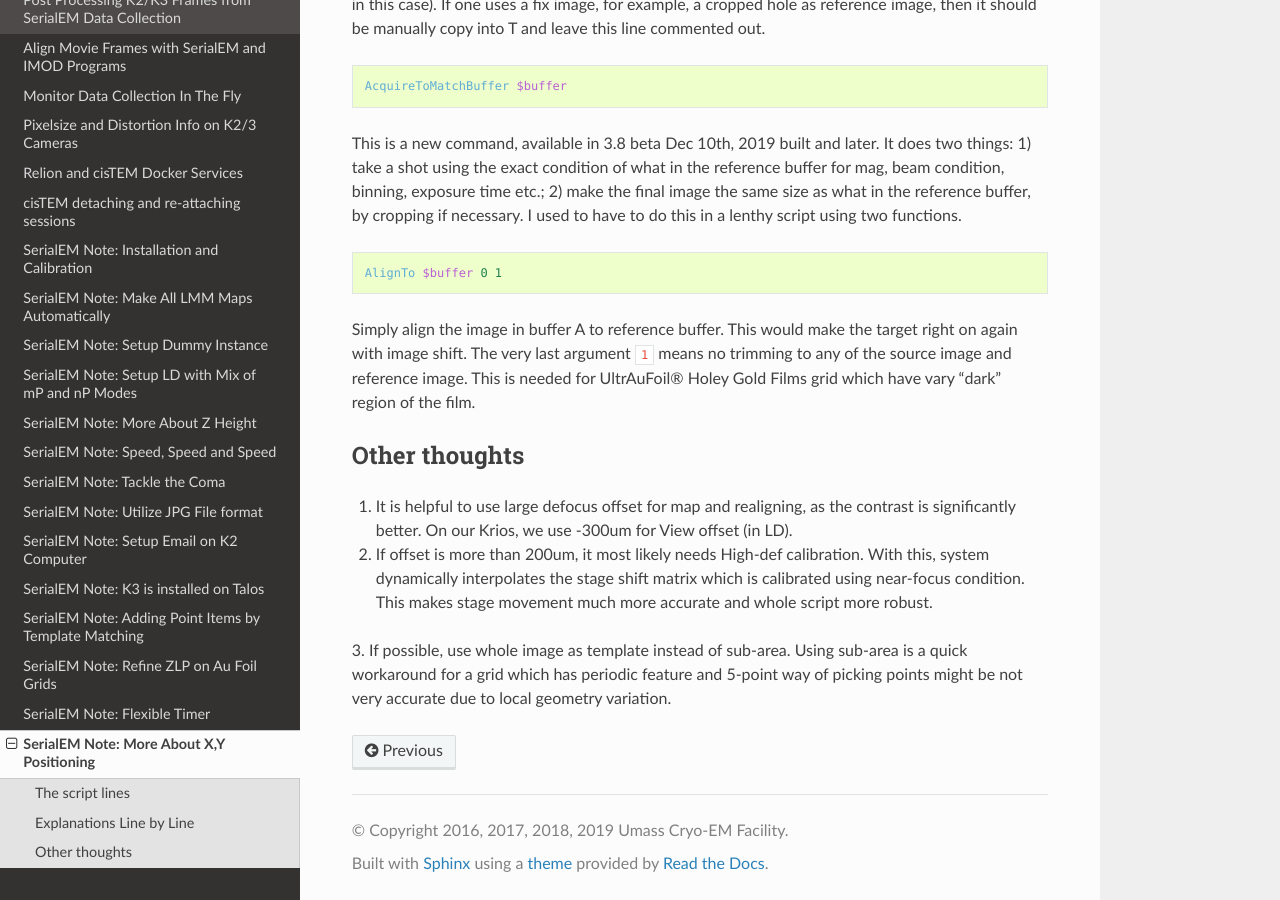
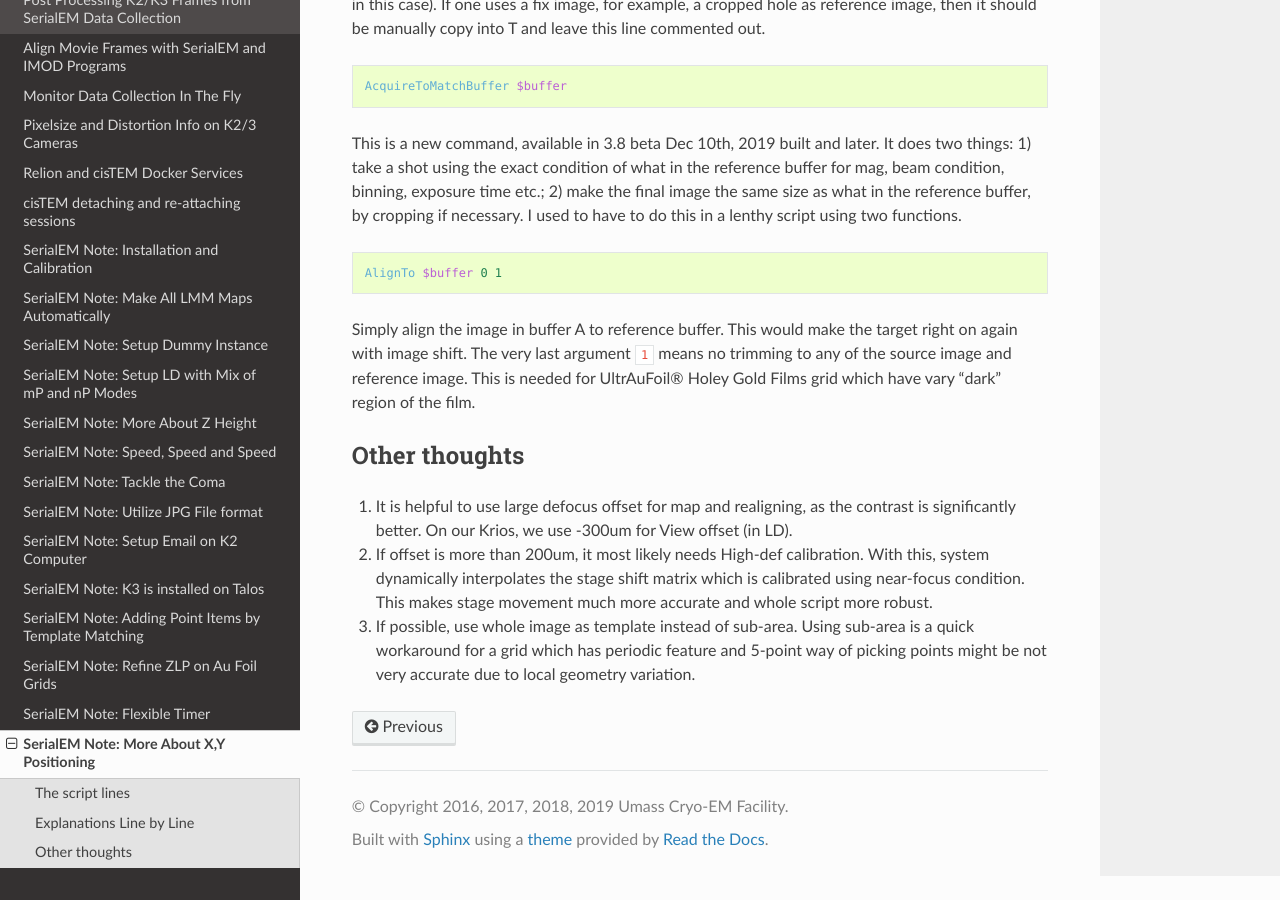
Before and after one commit to xuchen66/sphinx-emdocs, a Sphinx documentation site: the page built from source/serialem-note-more-about-XY-position.rst, in a window 1280 px wide and 900 px high, scrolled down 1753 px. Built offline with Sphinx 7.4.7 and the Read the Docs theme 2.0.0, drawn with Linux system fonts in a browser that asks for light colours; pages that are not in the unit, such as notebooks, are missing from menus; part of the change alters nothing that is shown.

```diff
--- a/source/serialem-note-more-about-XY-position.rst
+++ b/source/serialem-note-more-about-XY-position.rst
@@ -91,12 +91,13 @@ exact condition of what in the reference buffer for mag, beam condition, binning
 Simply align the image in buffer A to reference buffer. This would make the target right on again with image shift. The very
 last argument ``1`` means no trimming to any of the source image and reference image. This is needed for UltrAuFoil® Holey Gold Films grid which have vary "dark" region of the film.
 
-.. thoughs:
+.. thoughts:
 
 Other thoughts
 --------------
 
 1. It is helpful to use large defocus offset for map and realigning, as the contrast is significantly better. On our Krios, we use -300um for View offset (in LD).
+
 2. If offset is more than 200um, it most likely needs High-def calibration. With this, system dynamically interpolates the stage shift matrix which is calibrated using near-focus condition. This makes stage movement much more accurate and whole script more robust.
-3. If possible, use whole image as template instead of sub-area. Using sub-area is a quick workaround for a grid which has
-periodic feature and 5-point way of picking points might be not very accurate due to local geometry variation.
+
+3. If possible, use whole image as template instead of sub-area. Using sub-area is a quick workaround for a grid which has periodic feature and 5-point way of picking points might be not very accurate due to local geometry variation.
```
